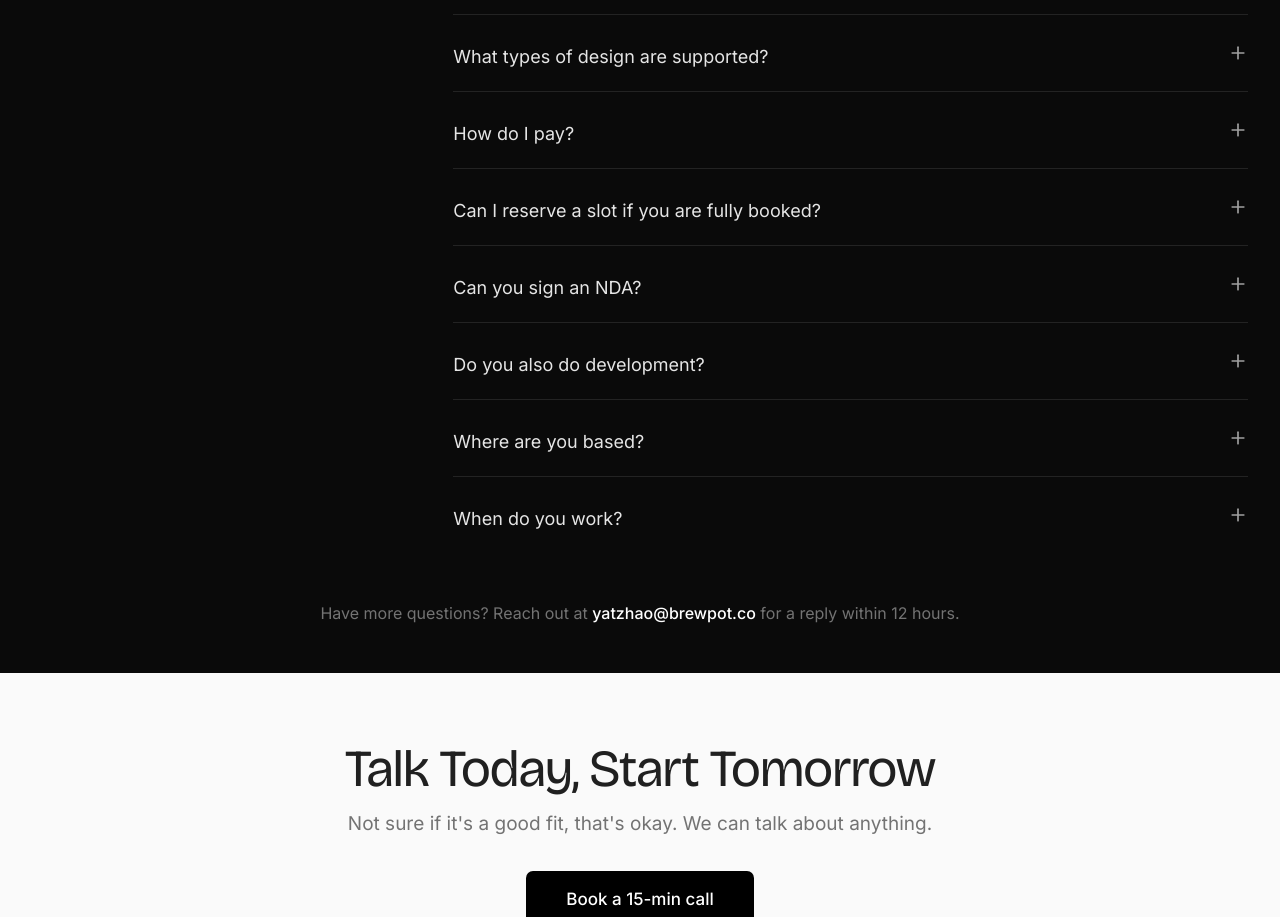
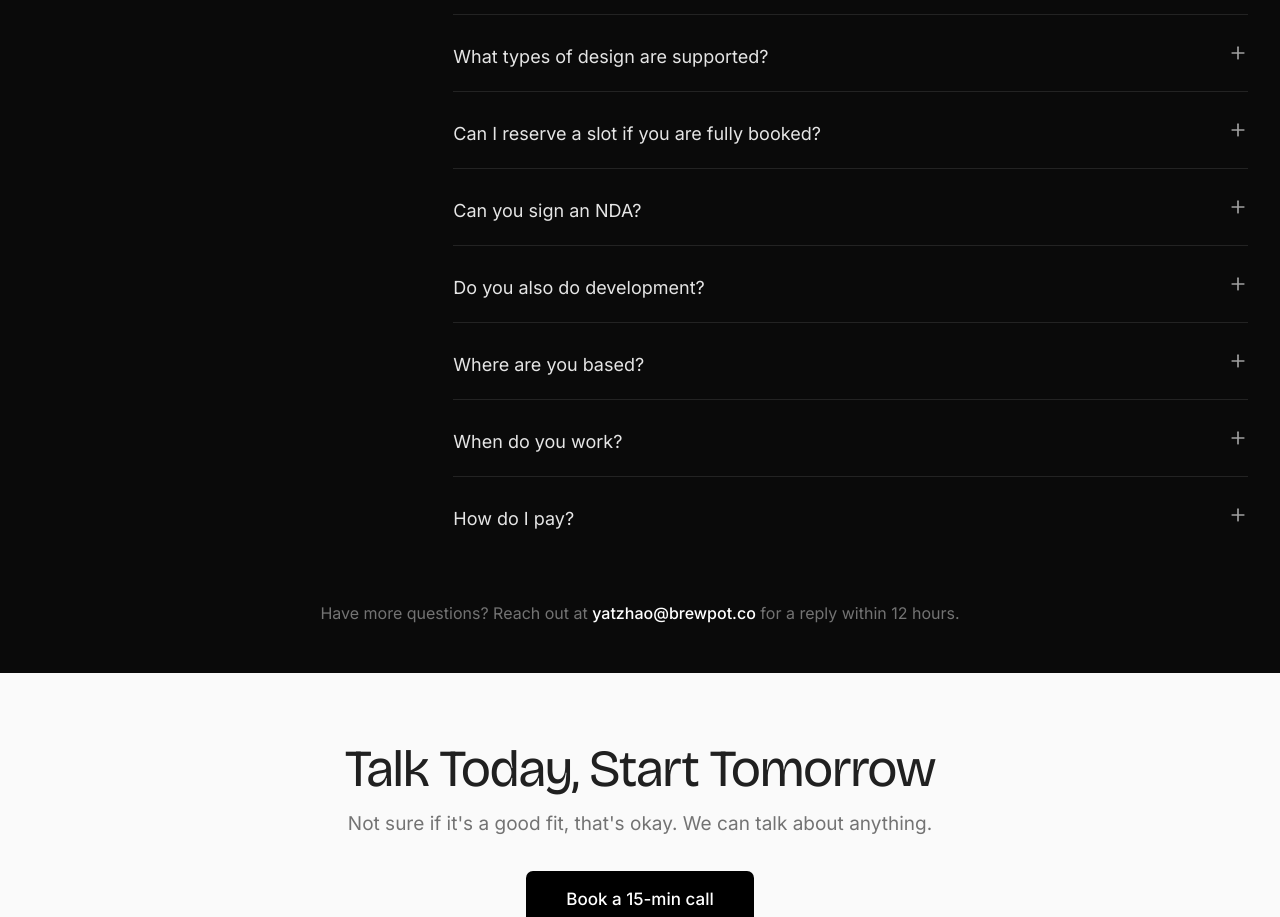
Before and after one commit to yatingzhaoo/BrewPot, a React (Vite) app: page / in a window 1280 px wide. Shown: the part 2620-3537 px from the top of the page. Built offline with nearby package versions, Linux system fonts and the light colour scheme.

Commit message:
content: move payment question to end of FAQ

```diff
--- a/src/components/FAQ.tsx
+++ b/src/components/FAQ.tsx
@@ -20,10 +20,6 @@ const faqs = [
     answer: "My core focus is delivering high-quality, user-friendly app interface designs and solving product UX problems, even for complex products and scenarios such as banking, web3, logistics, and healthcare.\n\nI also help refine and improve websites so your customers and users can clearly understand your product or service and appreciate its value.\n\nIn addition, I provide light brand design support, including logos, brand guidelines, and social media assets."
   },
   {
-    question: "How do I pay?",
-    answer: "Payments are primarily in USD. Upon confirming our collaboration, I will send a formal invoice via Mercury. You can complete payment through the invoice portal, and a payment receipt will be issued immediately after your payment is processed. Alternative currencies and methods can be discussed case-by-case."
-  },
-  {
     question: "Can I reserve a slot if you are fully booked?",
     answer: "Yes. You can book a consultation to discuss your needs, and we can schedule a future slot based on my availability."
   },
@@ -42,6 +38,10 @@ const faqs = [
   {
     question: "When do you work?",
     answer: "My schedule is highly flexible to support teams across different time zones. I respond promptly and set aside dedicated face-to-face time to help you with any questions you may have."
+  },
+  {
+    question: "How do I pay?",
+    answer: "Payments are primarily in USD. Upon confirming our collaboration, I will send a formal invoice via Mercury. You can complete payment through the invoice portal, and a payment receipt will be issued immediately after your payment is processed. Alternative currencies and methods can be discussed case-by-case."
   }
 ];
 
```
